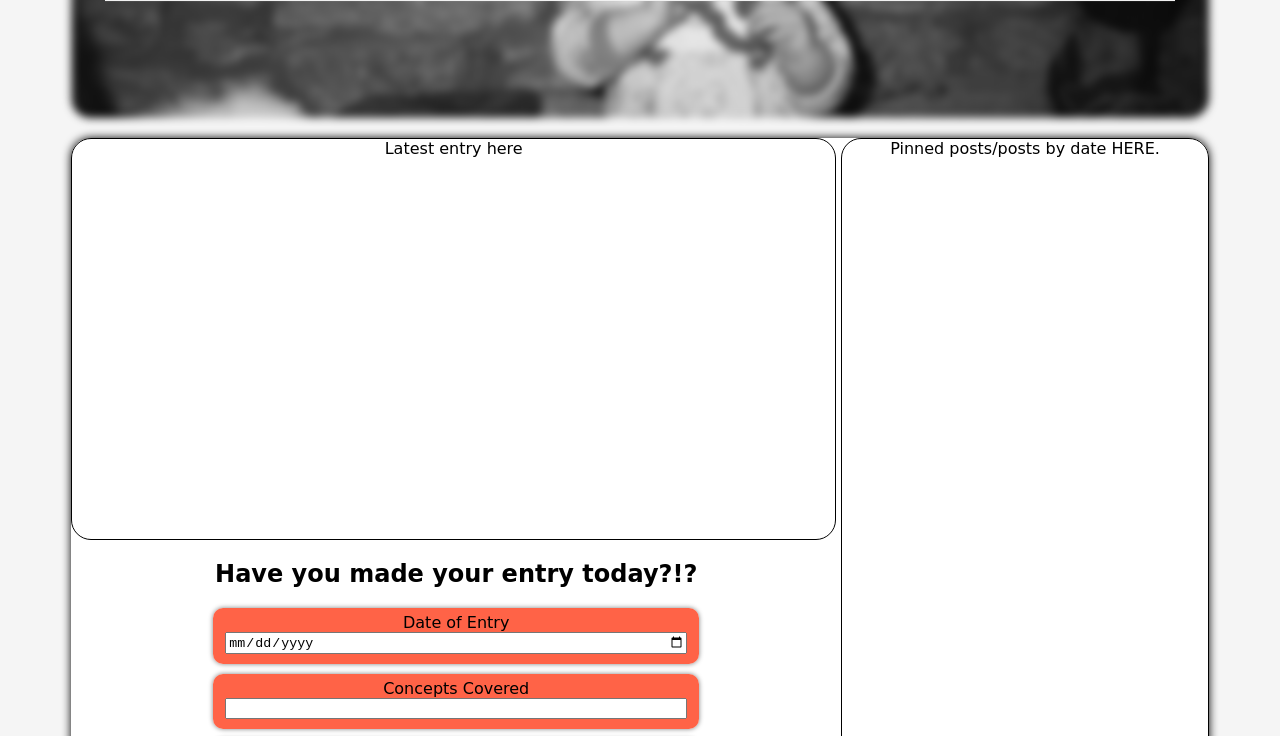
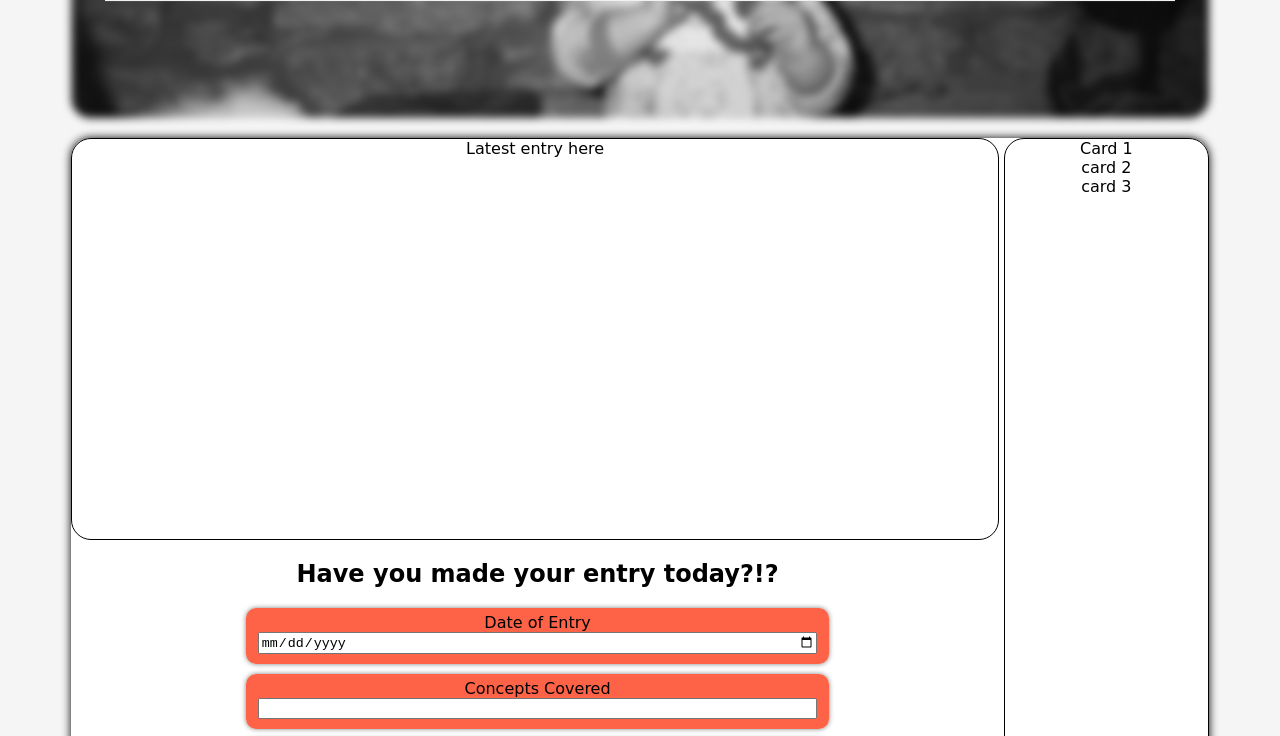
Before and after one commit to JeremyWhiteDev/daily-journal, a plain HTML site: page index.html in a window 1280 px wide. Shown: the part 480-1216 px from the top of the page. Drawn offline with Linux system fonts and the light colour scheme; a web font is replaced by a local one.

Commit message:
added aside w/ html outline

```diff
--- a/index.html
+++ b/index.html
@@ -62,9 +62,17 @@
             </form>
      </div>
 
-        <section class="right-sidebar">
-            Pinned posts/posts by date HERE.
-        </section>
+        <aside class="right-sidebar">
+            <section class="headshot-img"></section>
+
+            <section class="about-me"></section>
+            <section class="connect-links"></section>
+            <section class="pinned-posts">
+                <section class="pinned-post-card">Card 1</section>
+                <section class="pinned-post-card">card 2</section>
+                <section class="pinned-post-card">card 3</section>
+            </section>
+        </aside>
     </Main>
     <footer>
         Footer Links Here!
```
